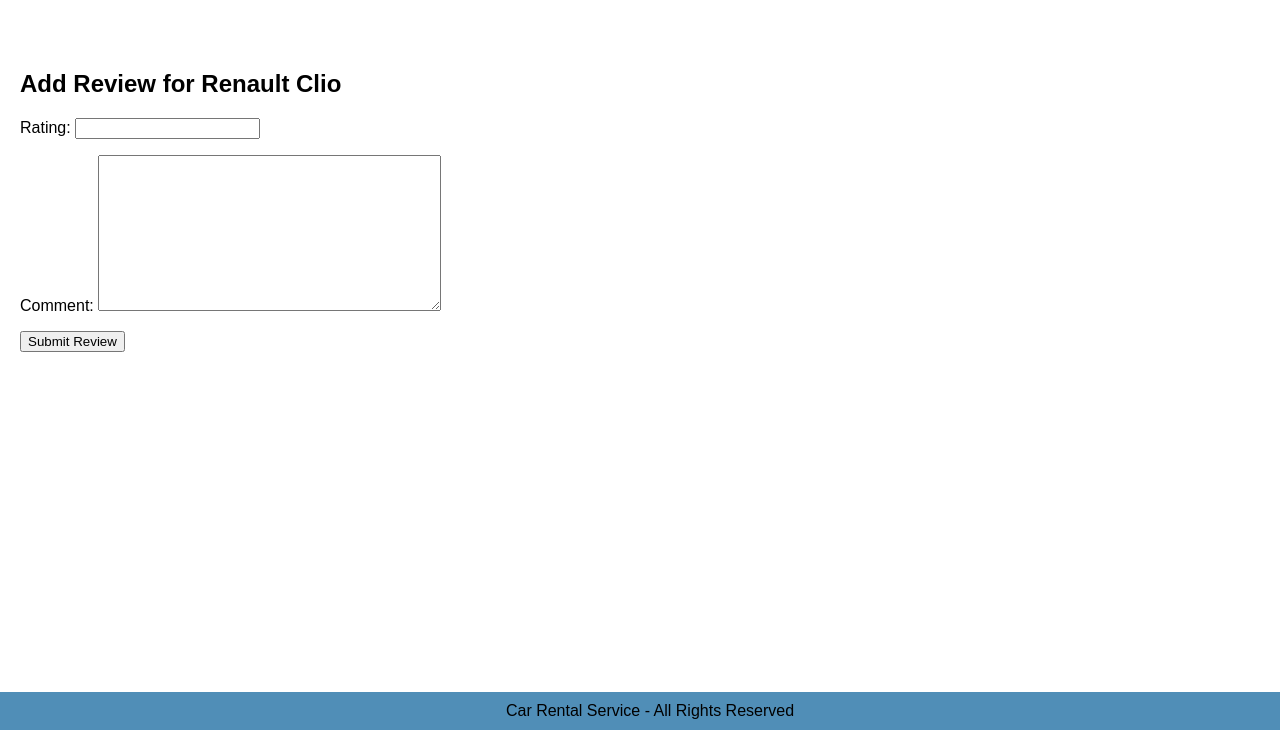
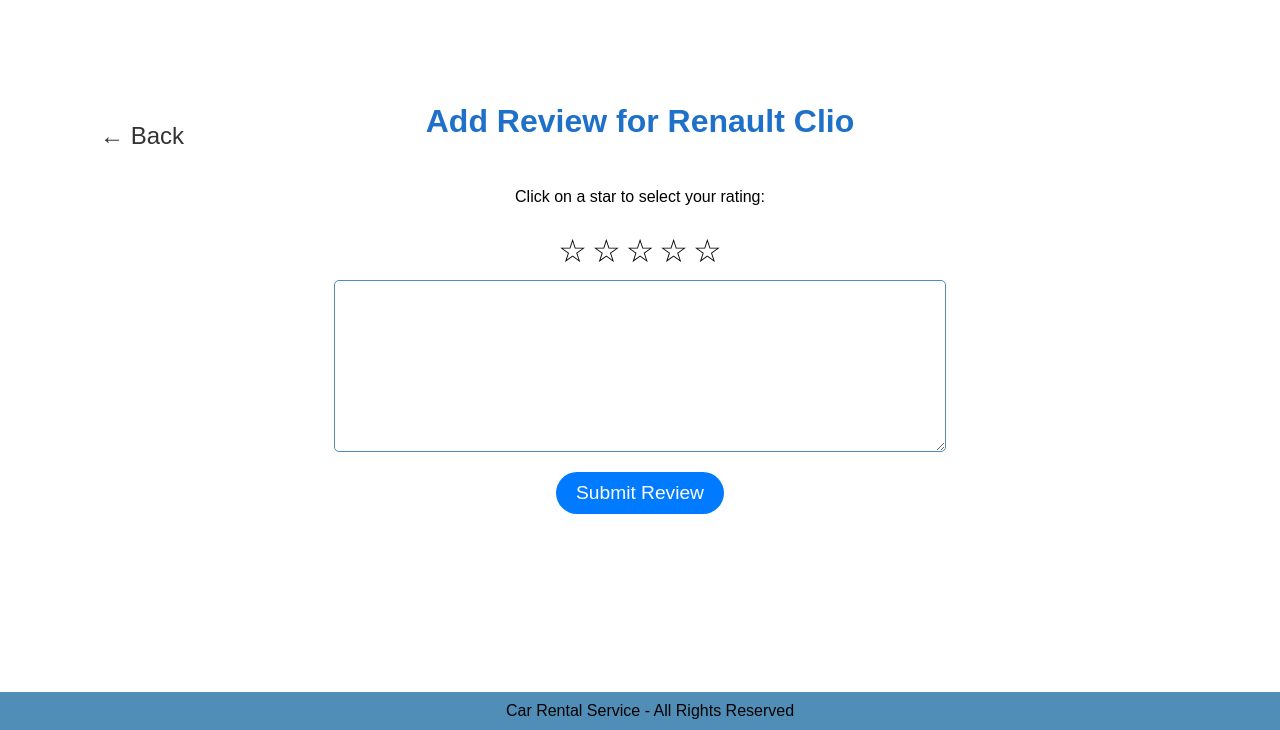
Before and after one commit to IakovosDelasoudas/Car-Rental-Webapp, a Django app: page /add_review/1/ in a window 1280 px wide. Shown: the part 70-800 px from the top of the page. Run offline with Django 4.2, Linux system fonts and the light colour scheme; a user stored in the database is signed in; data comes from the database, SQL or seed files in the repository; both versions use the stored data as it was after the commit.

Commit message:
Check description...
REVIEW IS NOW COMPLETE
home is now prettier and recommender works
added more cars

```diff
--- a/CarRental/rentalapp/templates/rentalapp/add_review.html
+++ b/CarRental/rentalapp/templates/rentalapp/add_review.html
@@ -1,10 +1,120 @@
 {% extends 'rentalapp/base.html' %}
 
 {% block content %}
-<h2>Add Review for {{ car.make }} {{ car.model }}</h2>
-<form method="post">
-    {% csrf_token %}
-    {{ form.as_p }}
-    <button type="submit">Submit Review</button>
-</form>
+    <style>
+        .add-review {
+            text-align: center;
+            padding: 2em;
+        }
+
+        .add-review h1 {
+            color: #1E70C8;
+        }
+
+        .add-review form {
+            display: flex;
+            flex-direction: column;
+            align-items: center;
+            gap: 10px;
+            margin: 2em auto;
+            width: 100%;
+            max-width: 600px;
+        }
+
+        .add-review form input, form textarea {
+            width: 100%;
+            padding: 5px;
+            border-radius: 5px;
+            border: 1px solid #508eb7;
+            font-size: 1.1em;
+        }
+
+        .add-review form button {
+            margin-top: 10px;
+            background-color: #007BFF;
+            color: white;
+            border: none;
+            padding: 10px 20px;
+            font-size: 1.2em;
+            border-radius: 2em;
+            cursor: pointer;
+        }
+
+        .add-review form button:hover {
+            background-color: #0056b3;
+        }
+
+        .back-button {
+            position: absolute;
+            top: 8em;
+            left: 100px;
+            font-size: 1.5em;
+            text-decoration: none;
+            color: #333;
+        }
+
+        .review-rating {
+            display: flex;
+            align-items: center;
+            justify-content: center;
+            gap: 5px;
+        }
+
+        .review-rating label {
+            font-size: 2em; /* Increase the size of the stars */
+            cursor: pointer;
+        }
+    </style>
+
+    <a href="{% url 'car_detail' car.id %}" class="back-button">&#x2190; Back</a>
+
+    <div class="add-review">
+        <h1>Add Review for {{ car.make }} {{ car.model }}</h1>
+        <form method="post">
+            {% csrf_token %}
+            <p>Click on a star to select your rating:</p>
+            <div class="review-rating">
+                {% for i in "12345"|make_list %}
+                    <input type="radio" id="star{{ i }}" name="rating" value="{{ i }}" style="display: none;">
+                    <label for="star{{ i }}">
+                        {% if i <= form.rating.value|default:0 %}
+                            ⭐ <!-- Display filled star for points of rating -->
+                        {% else %}
+                            ☆ <!-- Display empty star for remaining points up to 5 -->
+                        {% endif %}
+                    </label>
+                {% endfor %}
+            </div>
+            {{ form.comment }}
+            <button type="submit">Submit Review</button>
+        </form>
+    </div>
+
+    <script>
+    // get all the radio inputs
+    const stars = Array.from(document.querySelectorAll('input[name="rating"]'));
+
+    // update the display
+    function updateStars() {
+        const checkedStar = stars.find(star => star.checked);
+        const checkedIndex = checkedStar ? parseInt(checkedStar.value) : 0;
+
+        stars.forEach((star, index) => {
+            // if this star's value is less than or equal to the checked value, show a filled star
+            if (index < checkedIndex) {
+                star.nextElementSibling.textContent = '⭐';
+            } else {
+                star.nextElementSibling.textContent = '☆';
+            }
+        });
+    }
+
+    // call updateStars when the form state changes
+    stars.forEach(star => star.addEventListener('change', updateStars));
+
+    // initial setup
+    updateStars();
+    </script>
+
+
 {% endblock %}
--- a/CarRental/rentalapp/templates/rentalapp/base.html
+++ b/CarRental/rentalapp/templates/rentalapp/base.html
@@ -101,6 +101,25 @@
             color: rgb(0, 0, 0);
             font-family: 'Arial', sans-serif;
         }
+
+        ul.messages {
+            width: 100%;
+            margin: 10px 0;
+            padding: 15px;
+            border-radius: 5px;
+            color: black; /* Dark gray text color for readability */
+            background-color: #ff7f7f; /* Soft red background for error messages */
+            list-style-type: none; /* Remove the bullet points */
+            box-sizing: border-box; /* Include padding and border in element's total width and height */
+        }
+
+        ul.messages.error {
+            background-color: #ff7f7f; /* Soft red background for error messages */
+        }
+
+        ul.messages li {
+            margin-left: 0; /* Remove the left margin for the list items */
+        }
     </style>
 </head>
 <body>
@@ -136,5 +155,12 @@
     <div class="footer">
         Car Rental Service - All Rights Reserved
     </div>
+
+    <script src="https://ajax.googleapis.com/ajax/libs/jquery/3.5.1/jquery.min.js"></script>
+    <script>
+        setTimeout(function() {
+            $('.messages').fadeOut('fast');
+        }, 3000); // will work with every alert after 3 seconds
+    </script>
 </body>
 </html>
--- a/CarRental/rentalapp/views.py
+++ b/CarRental/rentalapp/views.py
@@ -20,21 +20,20 @@ from django.shortcuts import render, get_object_or_404
 from .models import Car, Review
 from django.db.models import Q
 from django.contrib import messages
-
+from django.db.models import Count
 
 
 # Create your views here.
 def home(request):
+    recommended_cars = []
     if request.user.is_authenticated:
-        user_profile = UserProfile.objects.get(user=request.user)
-        most_recent_car_type = user_profile.get_most_recent_car_type()
+        # Fetch the latest booking of the user
+        latest_booking = Booking.objects.filter(user=request.user).order_by('-end_date').first()
 
-        if most_recent_car_type:
-            recommended_cars = Car.objects.filter(type=most_recent_car_type)
-        else:
-            recommended_cars = Car.objects.none()  # Return an empty QuerySet
-    else:
-        recommended_cars = Car.objects.none()  # Return an empty QuerySet for non-logged in users
+        # If there was a booking, fetch other cars of the same type
+        if latest_booking:
+            car_type = latest_booking.car.type
+            recommended_cars = Car.objects.filter(type=car_type, available=True).exclude(id=latest_booking.car.id)[:5]
 
     context = {
         'recommended_cars': recommended_cars,
```
Also changed, not shown: CarRental/rentalapp/templates/home.html (+50 -5 lines), CarRental/db.sqlite3, CarRental/media/car_images/image_2023-07-23_194547294.png (added), CarRental/media/car_images/image_2023-07-23_194645081.png (added), CarRental/media/car_images/image_2023-07-23_194721720.png (added), CarRental/media/car_images/image_2023-07-23_194751802.png (added), CarRental/media/car_images/image_2023-07-23_194824608.png (added), CarRental/media/car_images/image_2023-07-23_194849146.png (added), CarRental/media/car_images/image_2023-07-23_194910105.png (added), CarRental/media/car_images/image_2023-07-23_194947513.png (added), CarRental/media/car_images/image_2023-07-23_195021150.png (added), CarRental/media/car_images/image_2023-07-23_195126155.png (added).
